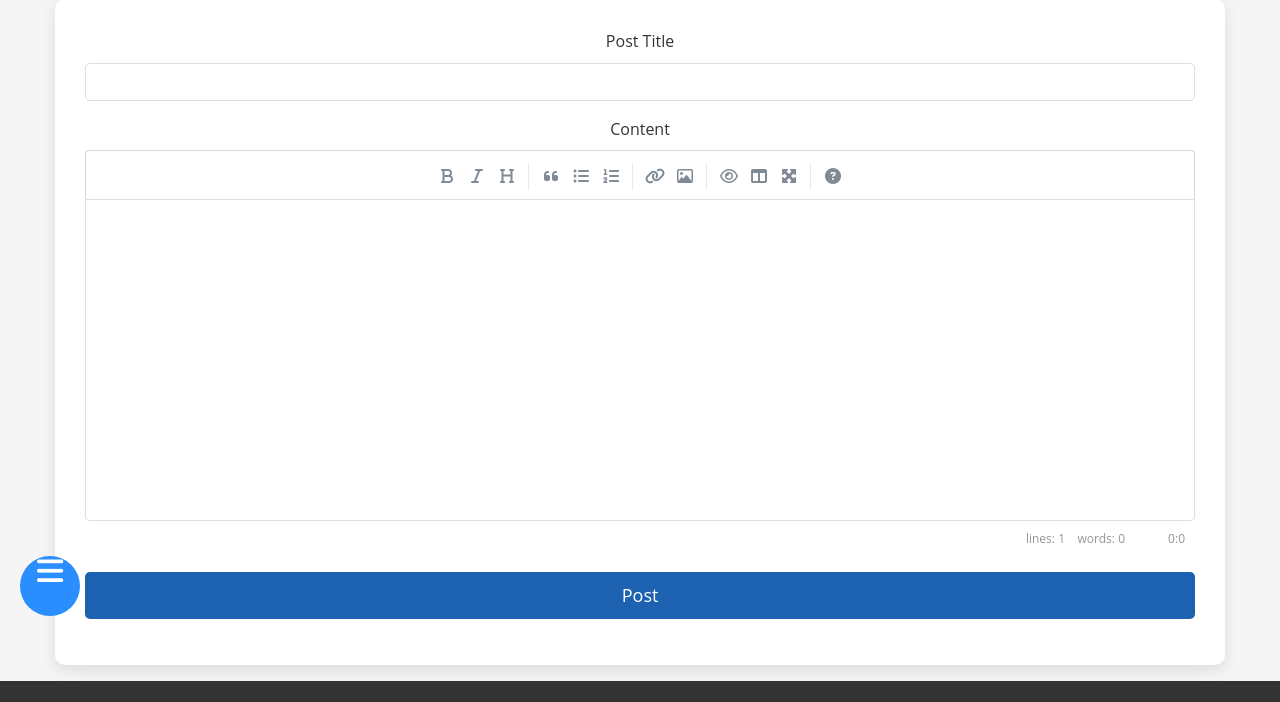
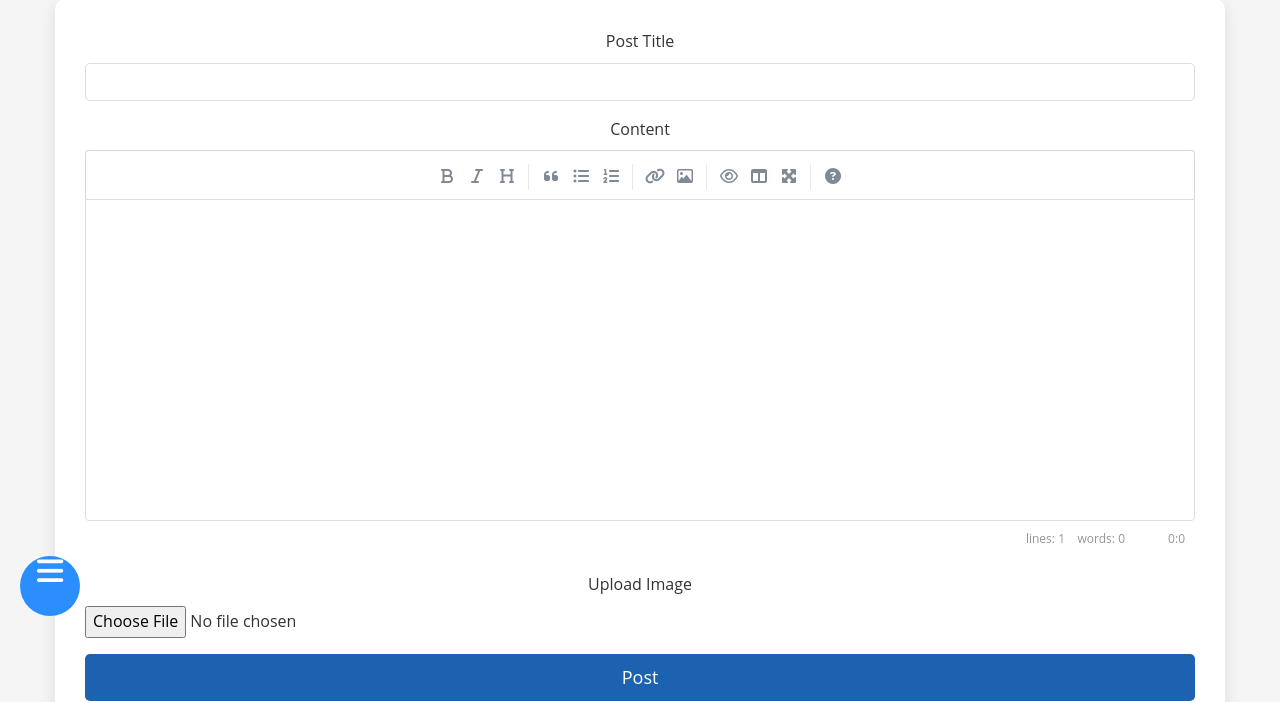
Before and after one commit to addisonglisson/quaizflash, a Flask app: page /pod/1/post in a window 1280 px wide. Shown: the part 164-866 px from the top of the page. Run offline with Flask 3, Linux system fonts and the light colour scheme; a user stored in the database is signed in; tables that the repository leaves empty hold one stand-in row (values such as "Sample post"); some libraries are stand-ins or nearby versions.

Commit message:
file uploads for Study pods

```diff
--- a/app.py
+++ b/app.py
@@ -4,7 +4,7 @@ import requests
 import xmltodict
 import re
 from bs4 import BeautifulSoup
-from flask import Flask, render_template, request, jsonify, redirect, url_for, flash, session, Response
+from flask import Flask, render_template, request, jsonify, redirect, url_for, flash, session, Response, current_app
 from werkzeug.security import generate_password_hash, check_password_hash
 from models import db, User
 from models import db, User, Flashcard
@@ -24,6 +24,7 @@ from flask_mail import Mail, Message
 from lxml.etree import Element, SubElement, tostring
 from urllib.parse import urljoin
 from flaskext.markdown import Markdown
+from werkzeug.utils import secure_filename
 
 app = Flask(__name__)
 
@@ -39,6 +40,9 @@ app.config["MAIL_DEFAULT_SENDER"] = "info@quaizflash.com"
 app.config["SECRET_KEY"] = os.environ.get("SECRET_KEY")
 app.config["SECURITY_PASSWORD_SALT"] = os.environ.get("SECURITY_PASSWORD_SALT")
 ##app.config["SERVER_NAME"] = "quaizflash.herokuapp.com"
+BASE_DIR = os.path.abspath(os.path.dirname(__file__))
+UPLOAD_FOLDER = os.path.join(BASE_DIR, 'static/uploads')
+ALLOWED_EXTENSIONS = {'png', 'jpg', 'jpeg', 'gif'}
 
 mail=Mail(app)
 def generate_token(email):
@@ -124,6 +128,10 @@ def load_user(user_id):
 DATABASE_URL = os.environ.get('DATABASE_URL', 'sqlite:///your_database_file.db') # Replace with your desired database URI
 DATABASE_URL = DATABASE_URL.replace("postgres://", "postgresql://", 1)
 app.config['SQLALCHEMY_DATABASE_URI'] = DATABASE_URL
+
+app.config['UPLOAD_FOLDER'] = UPLOAD_FOLDER
+app.config['MAX_CONTENT_LENGTH'] = 16 * 1024 * 1024
+
 #app.config['SQLALCHEMY_DATABASE_URI'] = os.environ.get('DATABASE_URL','sqlite:///your_database_file.db' ) # Replace with your desired database URI
 app.config['SQLALCHEMY_TRACK_MODIFICATIONS'] = False
 db.init_app(app)
@@ -161,6 +169,7 @@ def fetch_youtube_captions(video_url):
     captions = [entry['text'] for entry in transcript]
     return captions
 
+
 @app.route("/", methods=["GET"])
 @login_required
 def index():
@@ -168,6 +177,19 @@ def index():
     print("Session data:", session)
     if current_user.is_authenticated:
         return render_template("index.html", search_form=SearchSetsForm())
+
+@app.route('/upload', methods=['POST'])
+def upload_file():
+    file = request.files['file']
+    if file and allowed_file(file.filename):
+        filename = secure_filename(file.filename)
+        file.save(os.path.join(current_app.config['UPLOAD_FOLDER'], filename))
+        return 'File uploaded successfully'
+    return 'Invalid file'
+
+def allowed_file(filename):
+    return '.' in filename and \
+           filename.rsplit('.', 1)[1].lower() in ALLOWED_EXTENSIONS
 
 
 
@@ -799,9 +821,31 @@ def create_pod_post(pod_id):
     form = CreateStudyPodPostForm()
     pod = StudyPod.query.get_or_404(pod_id)
     if form.validate_on_submit():
-        post = StudyPodPost(title=form.title.data, content=form.content.data, study_pod=pod, user_id=current_user.id)
+        # Instantiate a new StudyPodPost
+        post = StudyPodPost(
+            title=form.title.data,
+            content=form.content.data,
+            study_pod=pod,
+            user_id=current_user.id
+        )
+
+        # Check if a file has been uploaded
+        if form.image.data:
+            image_file = form.image.data
+            filename = secure_filename(image_file.filename)
+            # Ensure the UPLOAD_FOLDER exists
+            if not os.path.exists(app.config['UPLOAD_FOLDER']):
+                os.makedirs(app.config['UPLOAD_FOLDER'])
+            # Save the image
+            filepath = os.path.join(app.config['UPLOAD_FOLDER'], filename)
+            image_file.save(filepath)
+            # Update the post object with the image filename
+            post.image_filename = filename
+
+        # Add and commit the post to the database
         db.session.add(post)
         db.session.commit()
+
         flash('Post added successfully!', 'success')
         return redirect(url_for('view_pod', pod_id=pod_id))
     else:
--- a/forms.py
+++ b/forms.py
@@ -2,6 +2,7 @@ from flask_wtf import FlaskForm
 from wtforms import StringField, TextAreaField, SubmitField, IntegerField
 from wtforms.validators import DataRequired, Optional, URL
 from wtforms.fields import SelectField
+from flask_wtf.file import FileField, FileAllowed
 
 class FlashcardSetForm(FlaskForm):
     title = StringField('Title', validators=[DataRequired()])
@@ -40,6 +41,9 @@ class CreateStudyPodForm(FlaskForm):
 class CreateStudyPodPostForm(FlaskForm):
     title = StringField('Post Title', validators=[DataRequired()])
     content = TextAreaField('Content', validators=[DataRequired()])
+    image = FileField('Image', validators=[
+        FileAllowed(['jpg', 'jpeg', 'png', 'gif'], 'Images only!')
+    ])
     submit = SubmitField('Post')
 
 class CreateStudyPodCommentForm(FlaskForm):
--- a/models.py
+++ b/models.py
@@ -52,6 +52,7 @@ class StudyPodPost(db.Model):
     user_id = db.Column(db.Integer, db.ForeignKey('user.id'), nullable=False)
     study_pod_id = db.Column(db.Integer, db.ForeignKey('study_pod.id'), nullable=False)
     comments = db.relationship('StudyPodComment', backref='post', lazy=True)
+    image_filename = db.Column(db.String(120), nullable=True)
 
     def __repr__(self):
         return f"<StudyPodPost {self.title}>"
--- a/static/style.css
+++ b/static/style.css
@@ -825,6 +825,12 @@ table th {
   border: 1px solid #0056b3; /* Slightly darker border for definition */
   box-shadow: 0 2px 4px rgba(0,0,0,0.1); /* Soft shadow for depth */
 }
+.post-image {
+  max-width: 100%; /* makes sure the image is never wider than its container */
+  height: auto; /* maintains the aspect ratio */
+  display: block; /* prevents inline default spacing */
+  margin: 0 auto; /* centers the image within its container */
+}
 
 .pod-posts h2 {
   margin-top: 2em;
--- a/templates/create_pod_post.html
+++ b/templates/create_pod_post.html
@@ -1,7 +1,7 @@
 {% extends "base.html" %}
 {% block content %}
     <h1>Add a Post to {{ pod.name }}</h1>
-    <form method="POST">
+    <form method="POST" enctype="multipart/form-data">
         {{ form.hidden_tag() }}
 
         <div class="form-group">
@@ -9,10 +9,15 @@
             {{ form.title(class="form-control") }}
         </div>
 
-        <!-- SimpleMDE Text Area -->
         <div class="form-group">
             {{ form.content.label }}
             <textarea id="content" name="content" class="form-control"></textarea>
+        </div>
+
+        <!-- File Upload Field -->
+        <div class="form-group">
+            <label for="image">Upload Image</label>
+            <input type="file" name="image" id="image" class="form-control-file">
         </div>
 
         <div class="form-group">
--- a/templates/view_pod.html
+++ b/templates/view_pod.html
@@ -14,6 +14,9 @@
             <header>
                 <h3><a href="{{ url_for('create_pod_comment', post_id=post.id) }}">{{ post.title }}</a></h3>
             </header>
+            {% if post.image_filename %}
+            <img src="{{ url_for('static', filename='uploads/' + post.image_filename) }}" alt="{{ post.title }} Image" class="post-image">
+            {% endif %}
             <p>{{ post.content[:150] }}</p>
             <footer>
                 <a href="{{ url_for('create_pod_comment', post_id=post.id) }}" class="btn btn-outline-primary btn-sm">Add Comment</a>
```
Also changed, not shown: migrations/versions/ca8b73265bea_file_upload.py (added, +32 -0 lines), templates/create_pod_comment.html (+9 -2 lines), instance/your_database_file.db, static/uploads/1597094888527.jpg (added), static/uploads/IMG_3661.JPG (added), static/uploads/Screenshot_2024-02-13_at_5.22.18_PM.png (added).
